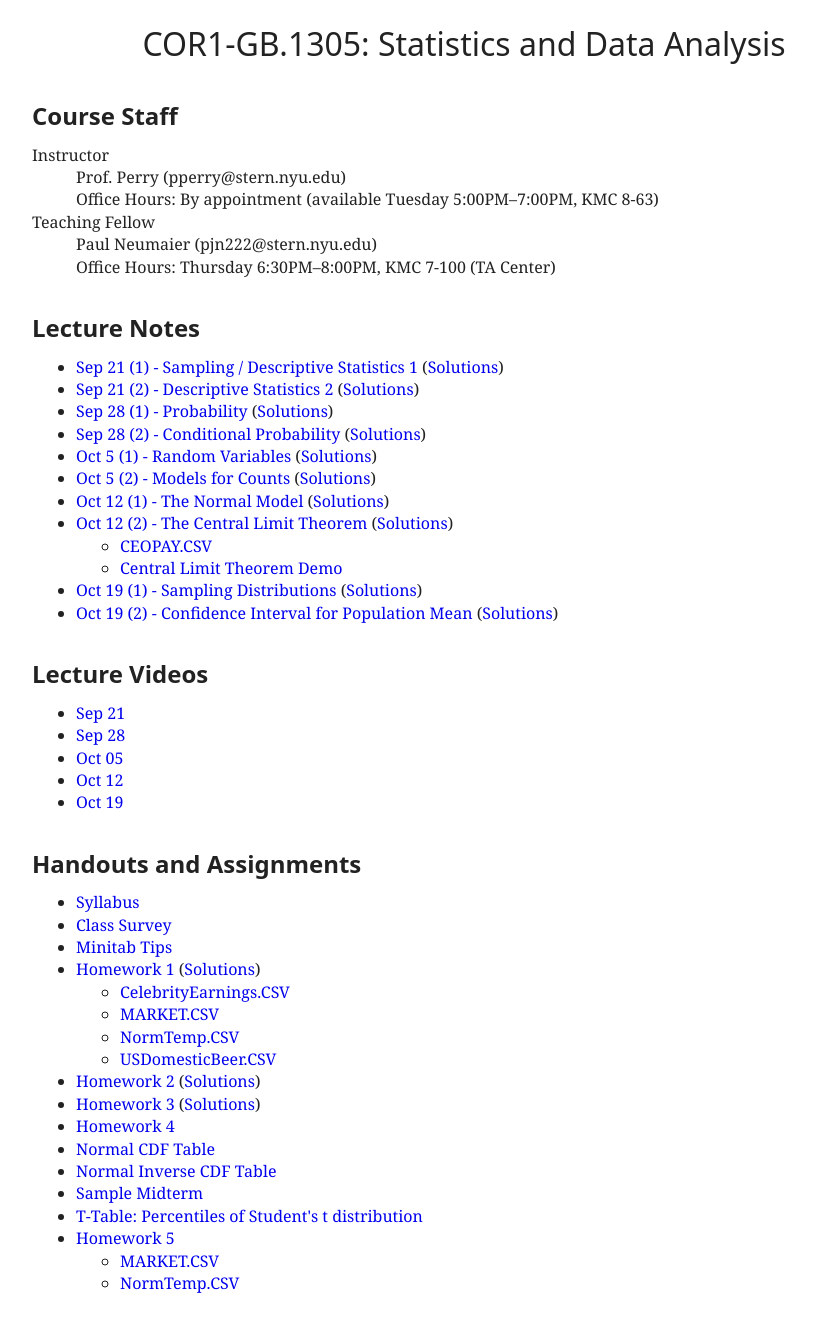
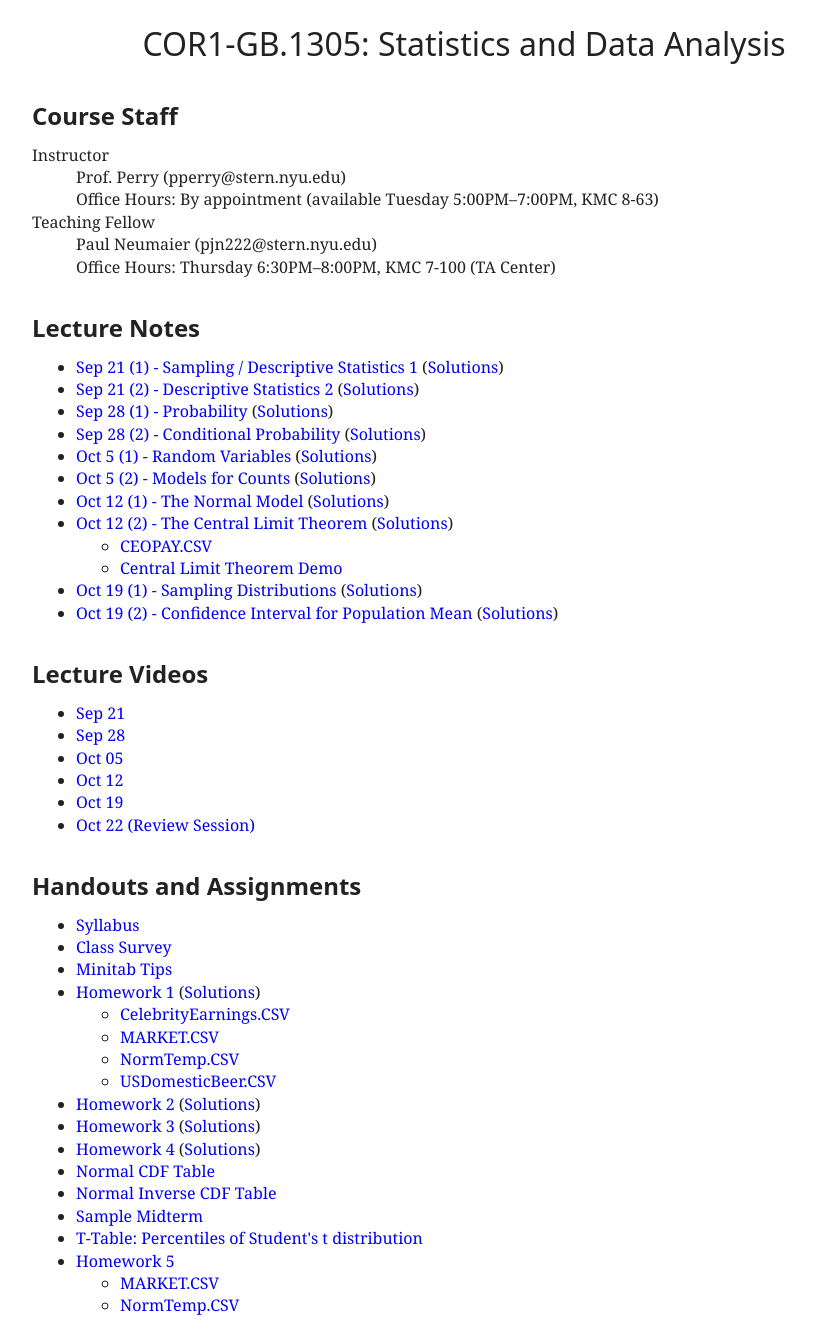
Before and after one commit to patperry/patperry.github.com, a Jekyll site: the page built from course/cor1305/index.html, in a window 1280 px wide. Shown: the whole page, without its empty margins (176-992 px from the left). Built offline with Jekyll 4.4.1, drawn with Linux system fonts in a browser that asks for light colours; before the commit the page ends 1316 px from its top, so only the background shows below that.

Commit message:
add lecture video, hw4sol

```diff
--- a/course/cor1305/index.html
+++ b/course/cor1305/index.html
@@ -90,6 +90,7 @@
   <li><a href="http://nyustern.mediasite.com/Mediasite/Play/6da60668ad9b40e6a24ca382ed9d51341d">Oct 05</a>
   <li><a href="http://nyustern.mediasite.com/Mediasite/Play/df1b5c024ce24754b7e4bcb40e17a6b31d">Oct 12</a>
   <li><a href="http://nyustern.mediasite.com/Mediasite/Play/43c31b57ce30491bbc3b8bc31f42094b1d">Oct 19</a>
+  <li><a href="http://nyustern.mediasite.com/Mediasite/Play/b541f1dcdac547b988ef6364394c923a1d">Oct 22 (Review Session)</a>
 </ul>
 
 
@@ -111,6 +112,7 @@
   <li><a href="hw/hw03.pdf">Homework 3</a>
     (<a href="hw/hw03sol.pdf">Solutions</a>)
   <li><a href="hw/hw04.pdf">Homework 4</a>
+    (<a href="hw/hw04sol.pdf">Solutions</a>)
   <li><a href="handout/normal-cdf.pdf">Normal CDF Table</a>
   <li><a href="handout/normal-inv-cdf.pdf">Normal Inverse CDF Table</a>
   <li><a href="handout/midterm.pdf">Sample Midterm</a>
```
Also changed, not shown: 1 other file.
